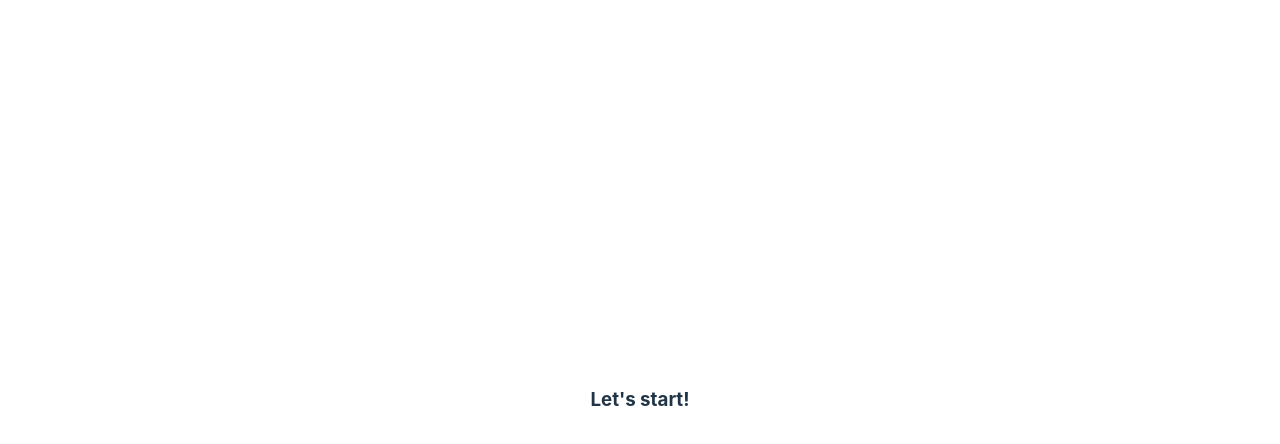
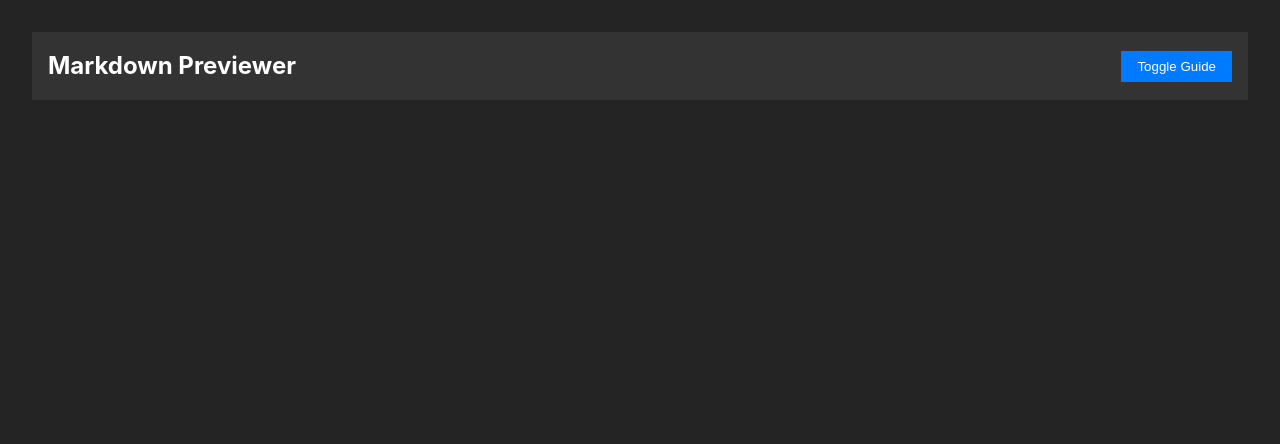
Before and after one commit to bognikk/CANTEK-markdown_previewer, a React (Vite) app: page / in a window 1280 px wide. Shown: the top 444 px of the page. Built offline with nearby package versions, Linux system fonts and the light colour scheme.

Commit message:
header component

```diff
--- a/package.json
+++ b/package.json
@@ -11,7 +11,9 @@
   },
   "dependencies": {
     "react": "^18.2.0",
-    "react-dom": "^18.2.0"
+    "react-dom": "^18.2.0",
+    "sass": "^1.66.1",
+    "styled-components": "^6.0.7"
   },
   "devDependencies": {
     "@types/react": "^18.2.15",
--- a/src/App.tsx
+++ b/src/App.tsx
@@ -1,12 +1,16 @@
+import Header from './components/Header'
+
 import './App.css'
 
 function App() {
 
+  const onToggleGuide = () => {
+    console.log('ontoggle')
+  }
+
   return (
     <>
-      <div>
-        <h3>Let's start!</h3>
-      </div>
+      <Header onToggleGuide={onToggleGuide}/>
     </>
   )
 }
--- /dev/null
+++ b/src/components/Header.tsx
@@ -0,0 +1,44 @@
+import React from 'react';
+import styled from 'styled-components';
+
+const HeaderContainer = styled.div`
+  display: flex;
+  justify-content: space-between;
+  align-items: center;
+  padding: 1rem;
+  background-color: #333;
+  color: white;
+`;
+
+const Title = styled.h1`
+  font-size: 1.5rem;
+  margin: 0;
+`;
+
+const Button = styled.button`
+  background-color: #007bff;
+  color: white;
+  border: none;
+  padding: 0.5rem 1rem;
+  cursor: pointer;
+  transition: background-color 0.3s;
+
+  &:hover {
+    background-color: #0056b3;
+  }
+`;
+
+interface HeaderProps {
+  onToggleGuide(): any;
+}
+
+const Header: React.FC<HeaderProps> = ({ onToggleGuide }) => {
+  return (
+    <HeaderContainer>
+      <Title>Markdown Previewer</Title>
+      <Button onClick={onToggleGuide}>Toggle Guide</Button>
+    </HeaderContainer>
+  );
+};
+
+export default Header;
--- a/src/index.css
+++ b/src/index.css
@@ -1,4 +1,4 @@
-:root {
+/* :root {
   font-family: Inter, system-ui, Avenir, Helvetica, Arial, sans-serif;
   line-height: 1.5;
   font-weight: 400;
@@ -66,4 +66,26 @@ button:focus-visible {
   button {
     background-color: #f9f9f9;
   }
+} */
+
+:root {
+	font-family: Inter, system-ui, Avenir, Helvetica, Arial, sans-serif;
+	line-height: 1.5;
+	font-weight: 400;
+
+	color-scheme: light dark;
+	color: rgba(255, 255, 255, 0.87);
+	background-color: #242424;
+
+	font-synthesis: none;
+	text-rendering: optimizeLegibility;
+	-webkit-font-smoothing: antialiased;
+	-moz-osx-font-smoothing: grayscale;
+	-webkit-text-size-adjust: 100%;
 }
+
+body {
+	margin: 0;
+	padding: 0;
+	box-sizing: content-box;
+}
```
Also changed, not shown: src/components/MarkdownGuide.tsx (added), src/components/MarkdownInput.tsx (added), src/components/MarkdownOutput.tsx (added), task.txt (added), 1 other file (tests, documents, lock files or other folders).
